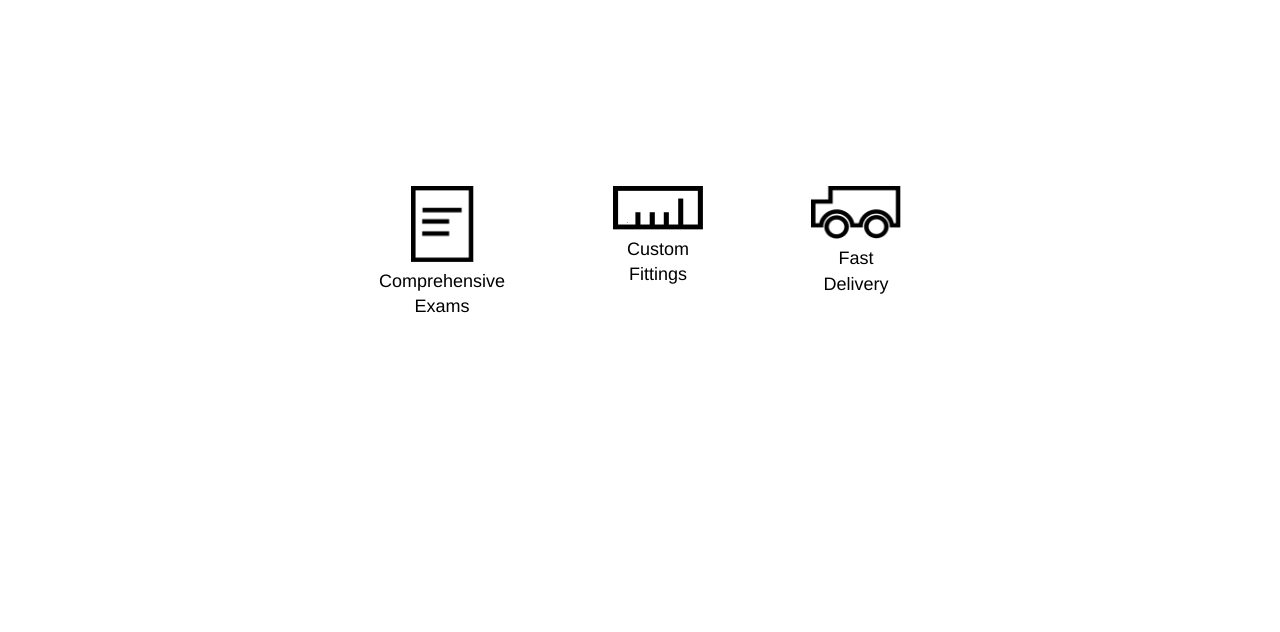
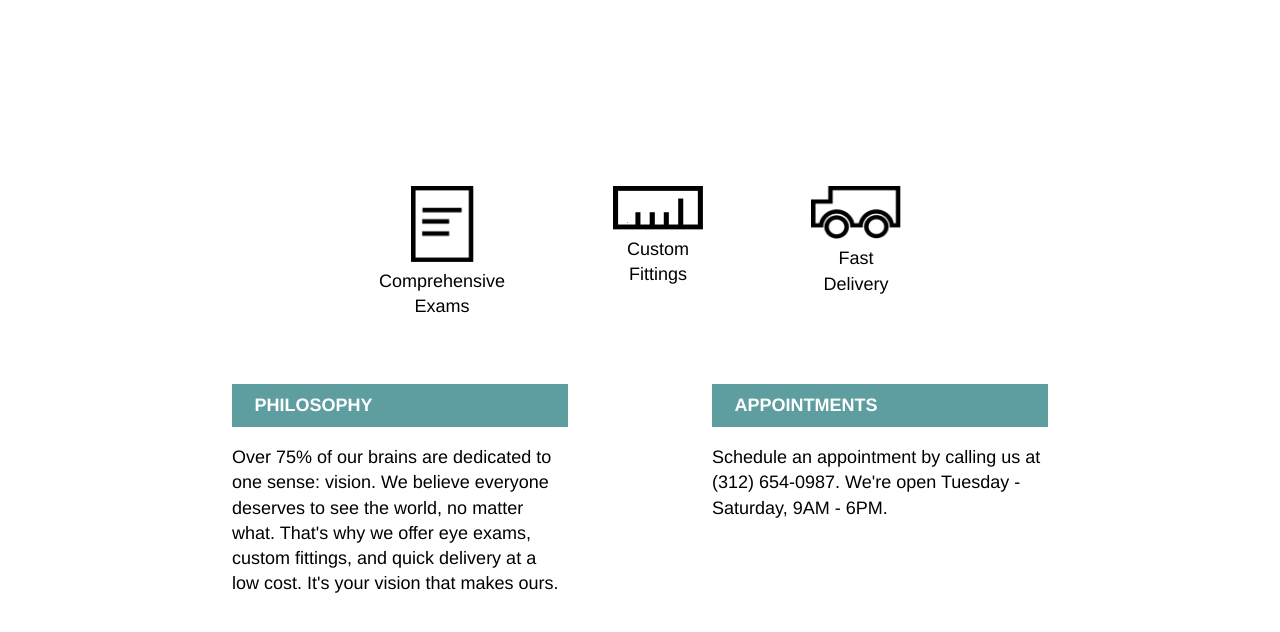
Before and after one commit to credeker/tortoise, a plain HTML site: page index.html in a window 1280 px wide. Shown: the part 408-1040 px from the top of the page. Before the commit the page ends 800 px from the top, so only its background shows below. Drawn offline with Linux system fonts and the light colour scheme.

Commit message:
Add philosophy and appointments section

```diff
--- a/index.html
+++ b/index.html
@@ -51,6 +51,19 @@
 
     <!--Philosophy and Appointments-->
 
+    <section class="site_container">
+      <div id="blurbs">
+        <div class="blurb_container">
+          <h2>PHILOSOPHY</h2>
+          <p>Over 75% of our brains are dedicated to one sense: vision. We believe everyone deserves to see the world, no matter what. That's why we offer eye exams, custom fittings, and quick delivery at a low cost. It's your vision that makes ours.</p>
+        </div>
+        <div class="blurb_container">
+          <h2>APPOINTMENTS</h2>
+          <p>Schedule an appointment by calling us at (312) 654-0987. We're open Tuesday - Saturday, 9AM - 6PM.</p>
+        </div>
+      </div>
+    </section>
+
     <!--Footer-->
 
   </body>
--- a/resources/css/style.css
+++ b/resources/css/style.css
@@ -97,4 +97,26 @@ body {
 
 /* Philosophy and Appointments */
 
+#blurbs {
+  display:flex;
+  justify-content: space-around;
+}
+
+.blurb_container {
+  width: 35%
+}
+
+.blurb_container h2 {
+  background-color: cadetblue;
+  color: white;
+  font-weight: bold;
+  font-size: 1rem;
+  padding: 0.5rem 1.25rem ;
+}
+
+.blurb_container p {
+  padding-top: 1rem;
+  padding-bottom: 5rem;
+}
+
 /* Footer */
```
